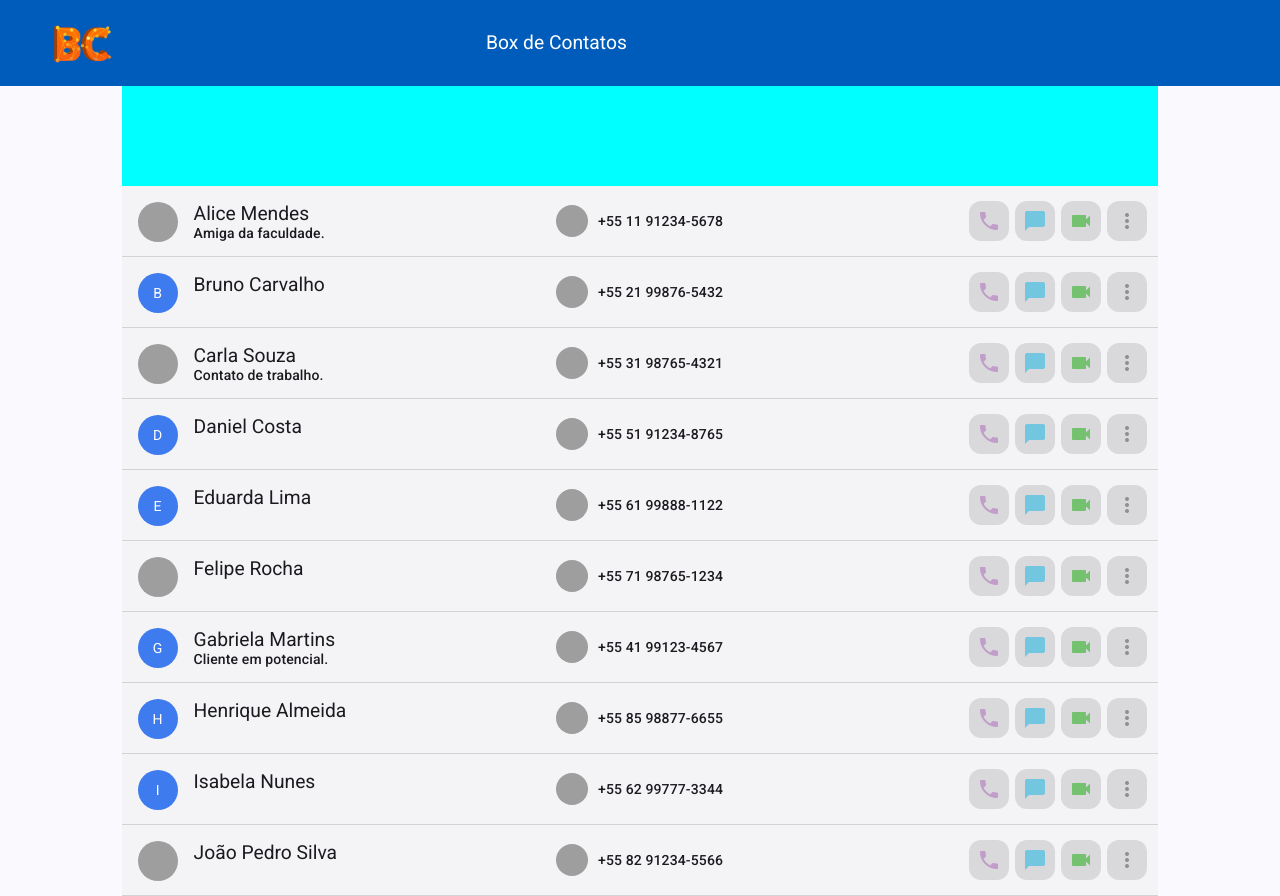
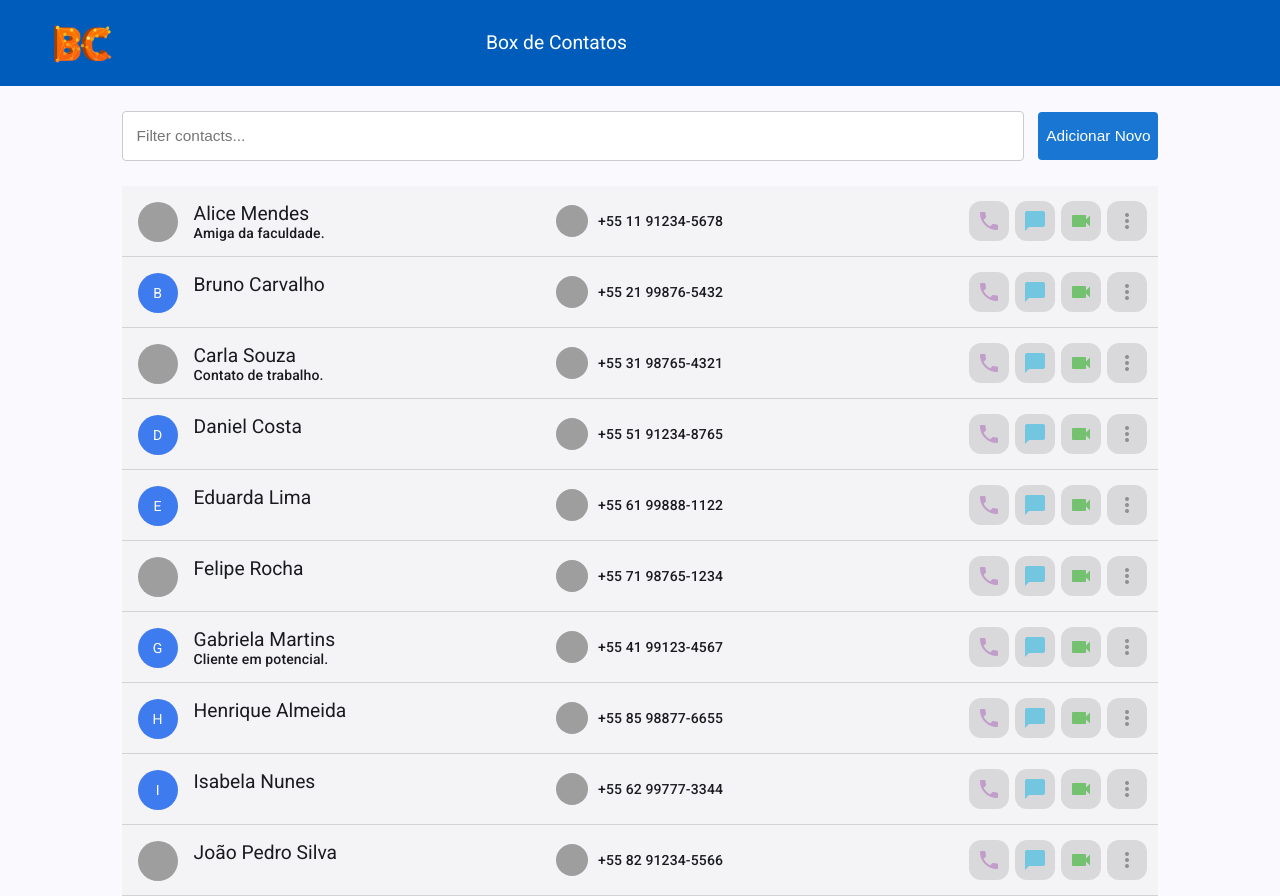
Before and after one commit to matigous/contact-box, an Angular app: page /contacts in a window 1280 px wide. Built offline with nearby package versions, Linux system fonts and the light colour scheme; grey boxes are pictures that could not be loaded.

Commit message:
Implement filter componenet

```diff
--- a/src/app/features/contacts/list/components/filter/filter.html
+++ b/src/app/features/contacts/list/components/filter/filter.html
@@ -1 +1,4 @@
-<p>filter works!</p>
+<div class="filter-container">
+    <input type="text" [(ngModel)]="filterText" (ngModelChange)="emitFilter()" placeholder="Filter contacts..." />
+    <button routerLink='/contact-details/'>Adicionar Novo</button>
+</div>
--- a/src/app/features/contacts/list/components/filter/filter.scss
+++ b/src/app/features/contacts/list/components/filter/filter.scss
@@ -0,0 +1,33 @@
+.filter-container {
+  display: flex;
+  align-items: center;
+  height: 100%;
+  width: 100%;
+  gap: 1rem;
+  font-family: --mat-sys-title-large-font;
+
+  input[type="text"] {
+    flex: 1 1 0;
+    height: 48px;
+    font-size: 1.1rem;
+    padding: 0 1rem;
+    border-radius: 4px;
+    border: 1px solid #ccc;
+  }
+
+  button {
+    flex: 0 0 120px;
+    height: 48px;
+    font-size: 1.1rem;
+    border-radius: 4px;
+    border: none;
+    background: #1976d2;
+    color: #fff;
+    cursor: pointer;
+    transition: background 0.2s;
+  }
+
+  button:hover {
+    background: #1565c0;
+  }
+}
--- a/src/app/features/contacts/list/components/filter/filter.ts
+++ b/src/app/features/contacts/list/components/filter/filter.ts
@@ -1,11 +1,17 @@
-import { Component } from '@angular/core';
+import { Component, EventEmitter, Output } from '@angular/core';
 
 @Component({
   selector: 'app-filter',
   standalone: false,
   templateUrl: './filter.html',
-  styleUrl: './filter.scss'
+  styleUrl: './filter.scss',
 })
 export class Filter {
+  @Output() newFilter = new EventEmitter();
+  filterText: string = '';
+  addNew() {}
 
+  emitFilter() {
+    this.newFilter.emit(this.filterText);
+  }
 }
--- a/src/app/features/contacts/list/list.html
+++ b/src/app/features/contacts/list/list.html
@@ -1,6 +1,6 @@
-<div class="list-container" >
+<div class="list-container">
   <div class="list-filter">
-
+    <app-filter (newFilter)="updateFilter($event)"></app-filter>
   </div>
   <div class="list-contacts" *ngFor="let contact of contactsListFiltered">
     <app-list-item [contactItem]="contact"></app-list-item>
--- a/src/app/features/contacts/list/list.scss
+++ b/src/app/features/contacts/list/list.scss
@@ -10,7 +10,6 @@
 .list-filter {
   width: 90%;
   height: 100px;
-  background-color: aqua;
 }
 
 .list-contacts {
--- a/src/app/features/contacts/list/list.ts
+++ b/src/app/features/contacts/list/list.ts
@@ -2,7 +2,6 @@ import { Component } from '@angular/core';
 import { ContactsService } from '../../../shared/services/contacts-service';
 import { Contact } from '../../../shared/types/types';
 import { Subject, takeUntil } from 'rxjs';
-
 
 @Component({
   selector: 'app-list',
@@ -14,16 +13,21 @@ export class List {
   private destroy$ = new Subject<void>();
   public contacts: Contact[] = [];
   public contactsListFiltered: Contact[] = [];
-  public contactsFilterOptions: any = ""; //<--Essa propriedade vai recezer os valores do filtro. Precisa tipar
+  public contactsFilterOptions: String = ''; //<--Essa propriedade vai recezer os valores do filtro. Precisa tipar
 
-  constructor(private _contactsService: ContactsService) { }
+  constructor(private _contactsService: ContactsService) {}
 
   ngOnInit(): void {
     this._contactsService.contacts$
       .pipe(takeUntil(this.destroy$))
-      .subscribe(contacts => this.contacts = contacts);
+      .subscribe((contacts) => (this.contacts = contacts));
 
-    this.onFilter(this.contactsFilterOptions)
+    this.onFilter(this.contactsFilterOptions);
+  }
+
+  updateFilter(filter: string) {
+    this.contactsFilterOptions = filter;
+    this.onFilter(this.contactsFilterOptions);
   }
 
   onFilter(contactsOptions: any) {
@@ -31,14 +35,14 @@ export class List {
     const filter = this.contactsFilterOptions.toLowerCase().trim();
 
     if (!filter) {
-      return this.contactsListFiltered = this.contacts
+      return (this.contactsListFiltered = this.contacts);
     }
 
     dataFiltered = this.contacts.filter((contact) => {
-      return contact.name.toLocaleLowerCase().includes(filter)
-    })
+      return contact.name.toLocaleLowerCase().includes(filter);
+    });
 
-    return this.contactsListFiltered = dataFiltered
+    return (this.contactsListFiltered = dataFiltered);
   }
 
   ngOnDestroy(): void {
```
Also changed, not shown: src/app/features/contacts/contacts-module.ts (+13 -3 lines).
